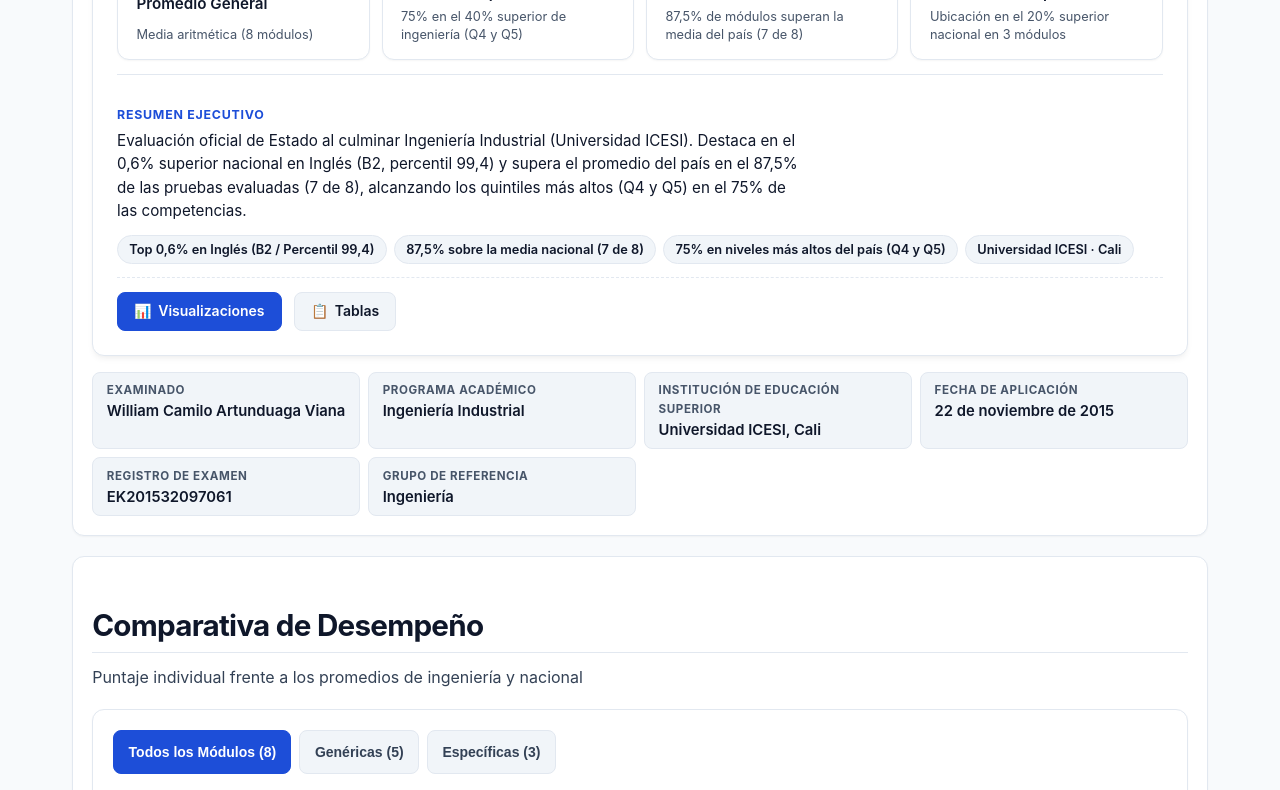
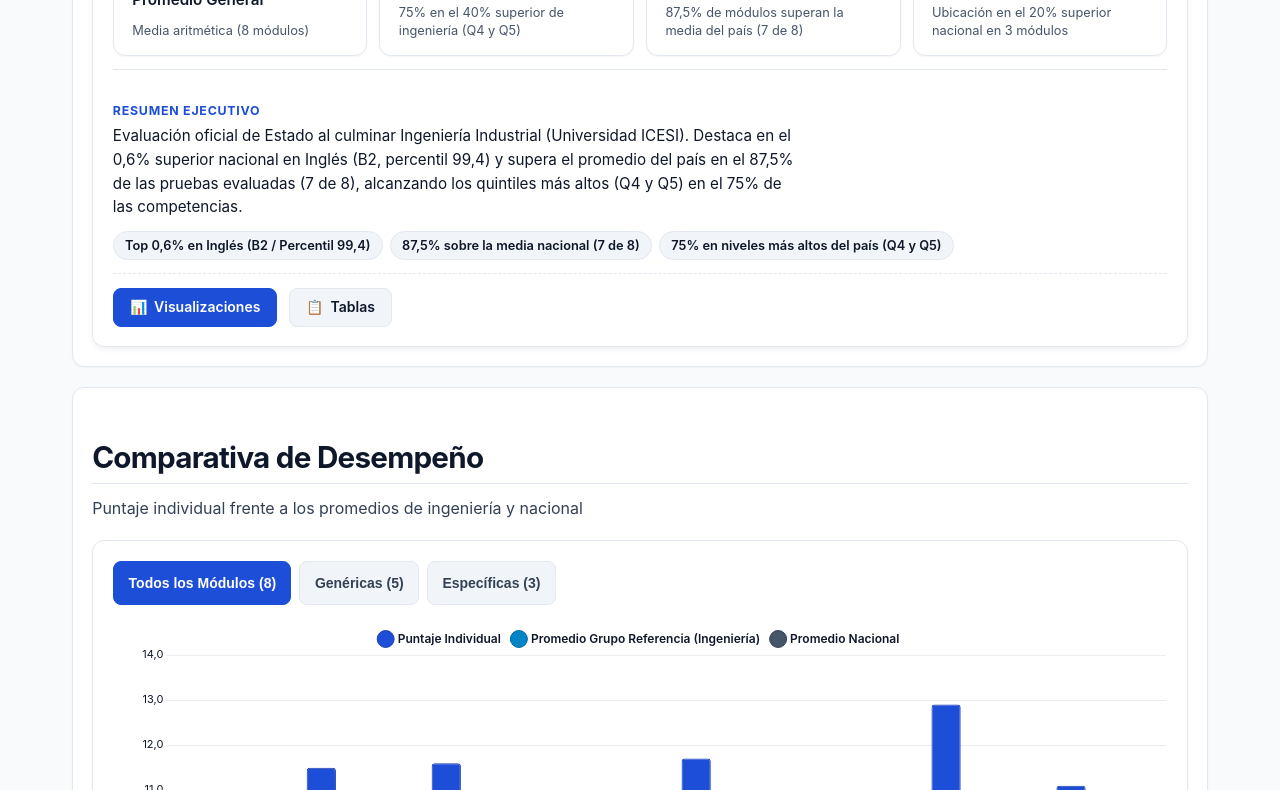
Before and after one commit to willkwolf/ICFES-saberPro2015, a plain HTML site: page docs/index.html in a window 1280 px wide. Shown: the part 536-1326 px from the top of the page. Drawn offline with Linux system fonts and the light colour scheme.

Commit message:
refactor(ui): eliminate redundant candidate metadata grid and streamline layout

```diff
--- a/css/components.css
+++ b/css/components.css
@@ -582,9 +582,9 @@ table.data-table tbody tr.table-row-q1 {
   background-color: var(--bg-surface-elevated);
   border: 1px solid var(--border-subtle);
   border-radius: var(--radius-lg);
-  padding: clamp(1rem, 0.85rem + 0.8vw, 1.5rem);
+  padding: clamp(0.85rem, 0.75rem + 0.6vw, 1.25rem);
   box-shadow: 0 4px 6px -1px rgba(0, 0, 0, 0.05), 0 2px 4px -2px rgba(0, 0, 0, 0.03);
-  margin-bottom: 1rem;
+  margin-bottom: 0;
   transition: box-shadow var(--transition-fast), border-color var(--transition-fast);
 }
 
--- a/data/verification_report.json
+++ b/data/verification_report.json
@@ -1,5 +1,5 @@
 {
-  "timestamp": "2026-11-23T04:35:49.935116+00:00",
+  "timestamp": "2026-11-23T06:18:25.523614+00:00",
   "overall_verdict": "PASS",
   "rules": {
     "RULE-01-SOURCE-PARITY": {
--- a/docs/css/components.css
+++ b/docs/css/components.css
@@ -582,9 +582,9 @@ table.data-table tbody tr.table-row-q1 {
   background-color: var(--bg-surface-elevated);
   border: 1px solid var(--border-subtle);
   border-radius: var(--radius-lg);
-  padding: clamp(1rem, 0.85rem + 0.8vw, 1.5rem);
+  padding: clamp(0.85rem, 0.75rem + 0.6vw, 1.25rem);
   box-shadow: 0 4px 6px -1px rgba(0, 0, 0, 0.05), 0 2px 4px -2px rgba(0, 0, 0, 0.03);
-  margin-bottom: 1rem;
+  margin-bottom: 0;
   transition: box-shadow var(--transition-fast), border-color var(--transition-fast);
 }
 
--- a/docs/data/verification_report.json
+++ b/docs/data/verification_report.json
@@ -1,5 +1,5 @@
 {
-  "timestamp": "2026-11-23T04:24:53.245561+00:00",
+  "timestamp": "2026-11-23T06:17:50.639071+00:00",
   "overall_verdict": "PASS",
   "rules": {
     "RULE-01-SOURCE-PARITY": {
--- a/docs/index.html
+++ b/docs/index.html
@@ -118,7 +118,6 @@
                         <span class="hero-chip" data-i18n="header.chip_english">Top 0,6% en Inglés (B2 / Percentil 99,4)</span>
                         <span class="hero-chip" data-i18n="header.chip_national">87,5% sobre la media nacional (7 de 8)</span>
                         <span class="hero-chip" data-i18n="header.chip_quintiles">75% en niveles más altos del país (Q4 y Q5)</span>
-                        <span class="hero-chip" data-i18n="header.chip_institution">Universidad ICESI · Cali</span>
                     </div>
                 </div>
 
@@ -132,34 +131,6 @@
                         <span aria-hidden="true">📋</span>
                         <span data-i18n="nav.tables">Tablas</span>
                     </a>
-                </div>
-            </div>
-
-            <!-- Candidate Metadata Grid (High-Density Ribbon) -->
-            <div class="candidate-info-grid" role="region" aria-label="Metadatos oficiales del examen">
-                <div class="info-card">
-                    <div class="info-label" data-i18n="candidate_info.candidate_label">Examinado</div>
-                    <div class="info-value" data-i18n="candidate_info.candidate_name">William Camilo Artunduaga Viana</div>
-                </div>
-                <div class="info-card">
-                    <div class="info-label" data-i18n="candidate_info.program_label">Programa Académico</div>
-                    <div class="info-value" data-i18n="candidate_info.program_name">Ingeniería Industrial</div>
-                </div>
-                <div class="info-card">
-                    <div class="info-label" data-i18n="candidate_info.institution_label">Institución</div>
-                    <div class="info-value" data-i18n="candidate_info.institution_name">Universidad ICESI, Cali</div>
-                </div>
-                <div class="info-card">
-                    <div class="info-label" data-i18n="candidate_info.date_label">Fecha de Aplicación</div>
-                    <div class="info-value" data-i18n="candidate_info.date_value">22 de noviembre de 2015</div>
-                </div>
-                <div class="info-card">
-                    <div class="info-label" data-i18n="candidate_info.registration_label">Registro de Examen</div>
-                    <div class="info-value" data-i18n="candidate_info.registration_value">EK201532097061</div>
-                </div>
-                <div class="info-card">
-                    <div class="info-label" data-i18n="candidate_info.reference_group_label">Grupo de Referencia</div>
-                    <div class="info-value" data-i18n="candidate_info.reference_group_name">Ingeniería</div>
                 </div>
             </div>
         </section>
@@ -357,8 +328,8 @@
         <div class="container footer-content">
             <div class="footer-simple">
                 <div class="footer-brand">
-                    <strong>SABER PRO 2015 — William Camilo Artunduaga Viana</strong>
-                    <span class="footer-meta">Universidad ICESI · Cali · Registro: <code>EK201532097061</code> · ICFES · Código Abierto</span>
+                    <strong>ICFES Saber Pro 2015</strong>
+                    <span class="footer-meta">Registro: <code>EK201532097061</code> · Licencia de Código Abierto</span>
                 </div>
                 <ul class="footer-links">
                     <li><a href="https://github.com/willkwolf/ICFES-saberPro2015" target="_blank" rel="noopener" data-i18n="footer.repository">Repositorio</a></li>
```
Also changed, not shown: index.html (+2 -31 lines), 1 other file.
